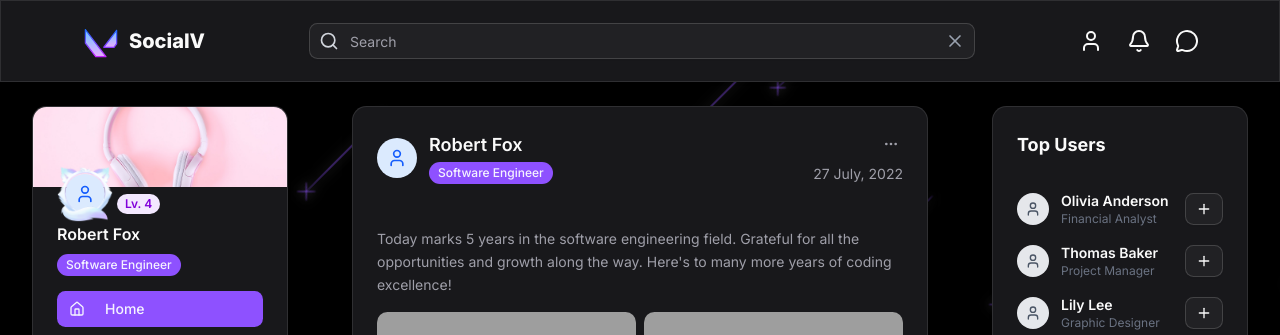
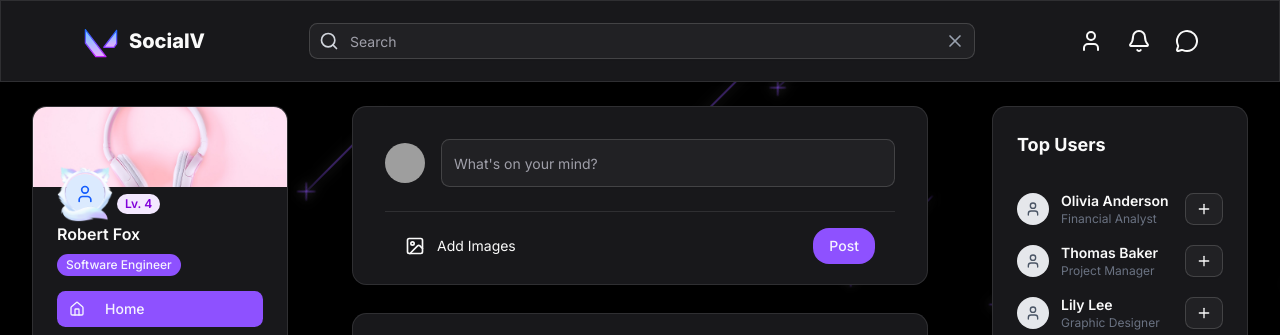
Before and after one commit to Vitalina-Korchova/socialV, a Next.js app: page / in a window 1280 px wide. Shown: the top 335 px of the page. Built offline with nearby package versions, Linux system fonts and the light colour scheme; grey boxes are pictures that could not be loaded.

Commit message:
add ui tick in messanger and ui create post

```diff
--- a/src/app/profile/page.tsx
+++ b/src/app/profile/page.tsx
@@ -7,10 +7,9 @@ import { Badge } from "@/components/ui/badge";
 import { Tabs, TabsContent, TabsList, TabsTrigger } from "@/components/ui/tabs";
 import UserPosts from "@/components/profile/user-posts";
 import SettingsProfile from "@/components/profile/settings-profile";
-import Navbar from "@/components/pages/navbar";
 
 export default function ProfilePage() {
-  const [activeTab, setActiveTab] = useState("posts");
+  const [activeTab, setActiveTab] = useState("settings");
   const currentXP = 450;
   const totalXP = 500;
   const percentage = (currentXP / totalXP) * 100;
@@ -122,6 +121,13 @@ export default function ProfilePage() {
               >
                 <TabsList className="w-full justify-center h-auto p-1 bg-transparent">
                   <TabsTrigger
+                    value="settings"
+                    className="flex cursor-pointer items-center gap-2 px-6 py-3 data-[state=active]:bg-transparent data-[state=active]:shadow-none"
+                  >
+                    <Settings className="w-4 h-4" />
+                    Settings
+                  </TabsTrigger>
+                  <TabsTrigger
                     value="posts"
                     className="flex cursor-pointer items-center gap-2 px-6 py-3 data-[state=active]:bg-transparent data-[state=active]:shadow-none"
                   >
@@ -134,13 +140,6 @@ export default function ProfilePage() {
                   >
                     <Bookmark className="w-4 h-4" />
                     Saved Posts
-                  </TabsTrigger>
-                  <TabsTrigger
-                    value="settings"
-                    className="flex cursor-pointer items-center gap-2 px-6 py-3 data-[state=active]:bg-transparent data-[state=active]:shadow-none"
-                  >
-                    <Settings className="w-4 h-4" />
-                    Settings
                   </TabsTrigger>
                 </TabsList>
               </Tabs>
--- /dev/null
+++ b/src/components/pages/create-post.tsx
@@ -0,0 +1,41 @@
+import React from "react";
+import { Card } from "../ui/card";
+import Image from "next/image";
+import { Input } from "../ui/input";
+import { ImageIcon } from "lucide-react";
+import { Button } from "../ui/button";
+
+export default function CreatePostPage() {
+  return (
+    <>
+      <Card
+        className=" w-full max-w-xl mx-auto shadow-lg hover:shadow-xl
+           transition-shadow duration-300 flex flex-col px-8 pt-8 pb-5"
+      >
+        <div className="flex flex-row gap-4 items-center">
+          <div className="w-10 h-10 ">
+            <Image
+              src="/back2.jpg"
+              alt="border"
+              width={150}
+              height={150}
+              className="w-full h-full object-cover rounded-full"
+            />
+          </div>
+
+          <Input
+            placeholder="What's on your mind?"
+            className="w-full flex-1 h-12"
+          />
+        </div>
+        <div className="flex justify-between border-t pt-4 items-center px-5">
+          <div className="flex flex-row gap-3 cursor-pointer hover:text-primary">
+            <ImageIcon className="w-5 h-5" />
+            <span className="text-sm">Add Images</span>
+          </div>
+          <Button className="rounded-2xl cursor-pointer">Post</Button>
+        </div>
+      </Card>
+    </>
+  );
+}
--- a/src/components/pages/messages-page.tsx
+++ b/src/components/pages/messages-page.tsx
@@ -5,7 +5,7 @@ import { cn } from "@/lib/utils";
 import Image from "next/image";
 import { Input } from "../ui/input";
 import { motion } from "framer-motion";
-import { SquarePen } from "lucide-react";
+import { Check, CheckCheck, SquarePen } from "lucide-react";
 
 export default function MessagesPage() {
   const chats = [
@@ -237,9 +237,17 @@ export default function MessagesPage() {
 
                     <p>{msg.message}</p>
 
-                    <span className="block text-[10px] opacity-70 mt-1 text-right">
-                      {msg.time}
-                    </span>
+                    <div className="flex flex-row gap-1 items-center justify-end mt-2">
+                      <span className=" text-[10px] opacity-70 ">
+                        {msg.time}
+                      </span>
+
+                      {msg.isRead ? (
+                        <CheckCheck className="size-4 text-gray-200" />
+                      ) : (
+                        <Check className="size-4 text-gray-200" />
+                      )}
+                    </div>
                   </div>
                 </div>
               );
--- a/src/components/pages/navbar.tsx
+++ b/src/components/pages/navbar.tsx
@@ -7,10 +7,12 @@ import { Input } from "../ui/input";
 import { Card } from "../ui/card";
 import Notifications from "./notifications";
 import { AnimatePresence } from "framer-motion";
-import { useRouter } from "next/navigation";
+import { usePathname, useRouter } from "next/navigation";
 
 export default function Navbar() {
   const router = useRouter();
+  const pathname = usePathname();
+  const isAuthPage = pathname.startsWith("/auth");
   const [showNotifications, setShowNotifications] = useState(false);
   const notificationsRef = useRef<HTMLDivElement | null>(null);
   const bellRef = useRef<HTMLDivElement | null>(null);
@@ -40,8 +42,8 @@ export default function Navbar() {
   return (
     <>
       <Card
-        className="sticky top-0 z-99 flex flex-row justify-between py-5 items-center border-b-[1px]
-        px-20 shadow-sm rounded-none"
+        className={`sticky top-0 z-99 flex flex-row justify-between py-5 items-center border-b-[1px]
+        px-20 shadow-sm rounded-none ${isAuthPage ? "hidden" : ""}`}
       >
         <div
           className="flex flex-row gap-2 items-center cursor-pointer "
--- a/src/components/pages/posts-page.tsx
+++ b/src/components/pages/posts-page.tsx
@@ -14,6 +14,7 @@ import Image from "next/image";
 import { Card, CardContent, CardFooter, CardHeader } from "../ui/card";
 import { Input } from "../ui/input";
 import { Badge } from "../ui/badge";
+import CreatePostPage from "./create-post";
 
 // Масив з 5 об'єктів (у 3-х є фото)
 const postsData = [
@@ -96,6 +97,7 @@ export default function PostsPage() {
   return (
     <>
       <div className="flex flex-col gap-7">
+        <CreatePostPage />
         {postsData.map((post) => (
           <Card
             key={post.id}
```
